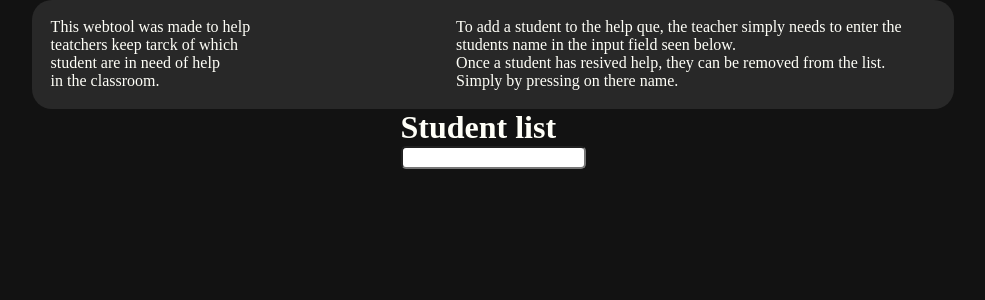
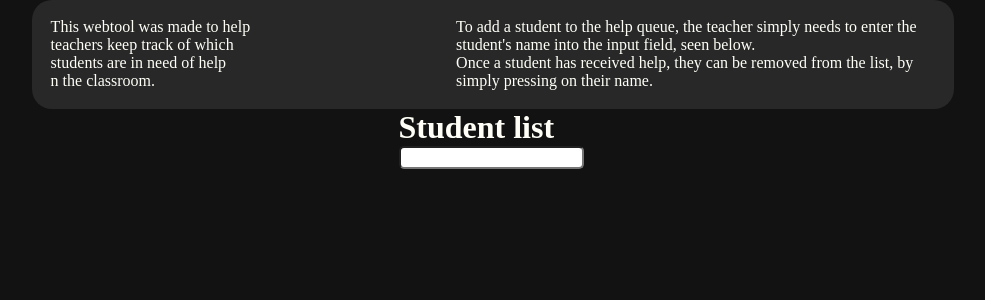
Before and after one commit to styrbjorn-n/handsup, a PHP site: page / in a window 1280 px wide. Shown: the top 300 px of the page, without its empty margins (147-1132 px from the left). Run offline with PHP 8.4, Linux system fonts and the light colour scheme.

Commit message:
more styling and fixed spelling

```diff
--- a/code/header.php
+++ b/code/header.php
@@ -3,17 +3,17 @@
     $about_lines = [
         $first_lines = [
             'This webtool was made to help',
-            'teatchers keep tarck of which',
-            'student are in need of help',
-            'in the classroom.',
+            'teachers keep track of which',
+            'students are in need of help',
+            'n the classroom.',
         ],
         $second_lines = [
-            "add" => "To add a student to the help que,
+            "add" => "To add a student to the help queue,
             the teacher simply needs to enter the
-            students name in the input field seen below.",
-            "remove" => "Once a student has resived help,
-            they can be removed from the list.
-            Simply by pressing on there name."
+            student's name into the input field, seen below.",
+            "remove" => "Once a student has received help,
+            they can be removed from the list,
+            by simply pressing on their name."
 
         ],
     ];
--- a/code/index.css
+++ b/code/index.css
@@ -13,6 +13,7 @@
 .container {
     display: flex;
     flex-direction: column-reverse;
+    align-items: center;
     width: 80%;
 }
 .about {
@@ -35,6 +36,7 @@
     display: flex;
     align-items: center;
     justify-content: center;
+    width: 80%;
 }
 .help_que {
     display: flex;
@@ -43,8 +45,11 @@
 }
 .list_head {
     display: flex;
+    align-items: center;
+    gap: 4px;
 }
 .student_list {
+    padding-top: 10px;
     display: flex;
     flex-direction: column;
     gap: 5px;
@@ -52,6 +57,10 @@
 .student-item {
     background-color: rgb(40, 40, 40);
     border-radius: 10px;
+    border-style: solid;
+    border-width: 3px;
+    border-color: rgb(64, 64, 64);
+    padding: 1px;
 }
 .user_input {
     color: rgb(40, 40, 40);
--- a/code/index.php
+++ b/code/index.php
@@ -5,7 +5,7 @@
         <div class="help_que">
             <h1>Student list</h1>
             <div class="list_head">
-                <input class="user_input" id="user_input" type="text" onkeydown="enter(this)" maxlength=23>
+                <input class="user_input" id="user_input" type="text" onkeydown="enter(this)" maxlength=11>
                 <p id="result"></p>
             </div>
             <div id="student_list" class="student_list"></div>
```
